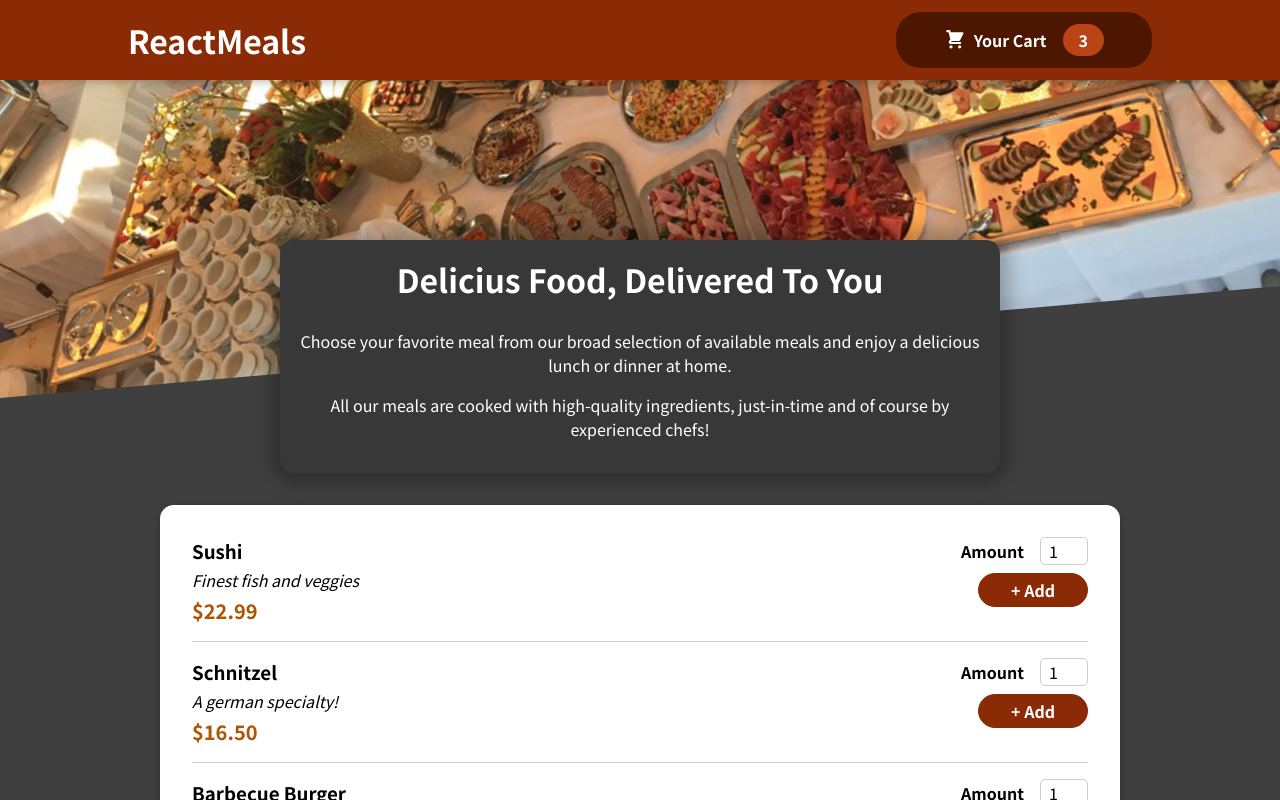
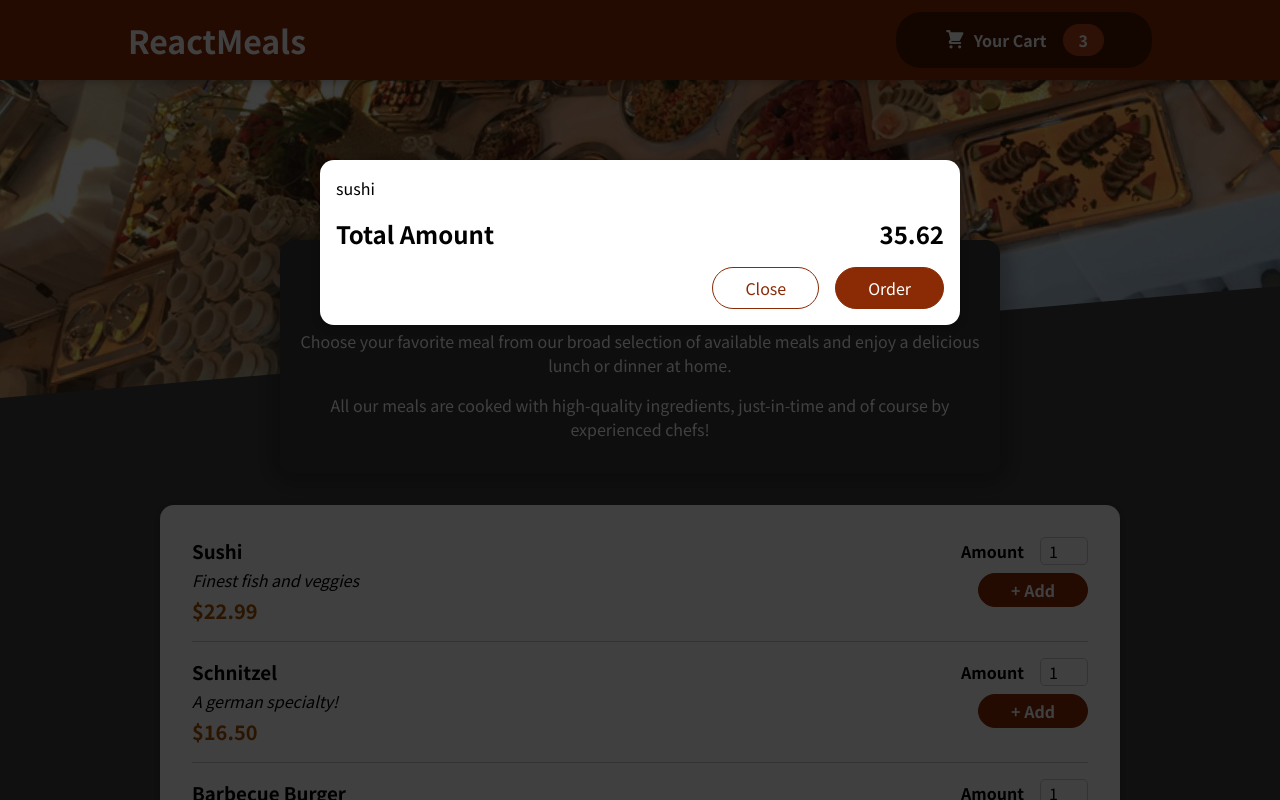
Before and after one commit to Alev-Narcin/food-order-app, a React (Create React App) app: page / in a window 1280 px wide. Shown: the top 800 px of the page. Built offline with nearby package versions, Linux system fonts and the light colour scheme.

Commit message:
Adding a Modal via a React Portal

```diff
--- a/public/index.html
+++ b/public/index.html
@@ -1,20 +1,20 @@
 <!DOCTYPE html>
 <html lang="en">
 <head>
-    <meta charset="utf-8" />
-    <link rel="icon" href="%PUBLIC_URL%/favicon.ico" />
-    <meta name="viewport" content="width=device-width, initial-scale=1" />
-    <meta name="theme-color" content="#000000" />
+  <meta charset="utf-8"/>
+  <link href="%PUBLIC_URL%/favicon.ico" rel="icon"/>
+  <meta content="width=device-width, initial-scale=1" name="viewport"/>
+  <meta content="#000000" name="theme-color"/>
   <meta
+          content="Web site created using create-react-app"
           name="description"
-      content="Web site created using create-react-app"
   />
-    <link rel="apple-touch-icon" href="%PUBLIC_URL%/logo192.png" />
+  <link href="%PUBLIC_URL%/logo192.png" rel="apple-touch-icon"/>
   <!--
     manifest.json provides metadata used when your web app is installed on a
     user's mobile device or desktop. See https://developers.google.com/web/fundamentals/web-app-manifest/
   -->
-    <link rel="manifest" href="%PUBLIC_URL%/manifest.json" />
+  <link href="%PUBLIC_URL%/manifest.json" rel="manifest"/>
   <!--
     Notice the use of %PUBLIC_URL% in the tags above.
     It will be replaced with the URL of the `public` folder during the build.
@@ -28,6 +28,7 @@
 </head>
 <body>
 <noscript>You need to enable JavaScript to run this app.</noscript>
+<div id="overlays"></div>
 <div id="root"></div>
 <!--
   This HTML file is a template.
--- a/src/App.js
+++ b/src/App.js
@@ -1,10 +1,12 @@
 import Header from "./components/Layout/Header";
 import {Fragment} from "react";
 import Meals from "./components/Meals/Meals";
+import Cart from "./components/Cart/Cart";
 
 function App() {
     return (
         <Fragment>
+            <Cart/>
             <Header/>
             <main>
                 <Meals/>
--- a/src/components/Cart/Cart.js
+++ b/src/components/Cart/Cart.js
@@ -1,4 +1,5 @@
 import classes from './Cart.module.css';
+import Modal from "../UI/Modal";
 
 const Cart = (props) => {
     const cartItems =
@@ -8,7 +9,7 @@
         </ul>;
 
     return (
-        <div>
+        <Modal>
             {cartItems}
             <div className={classes.total}>
                 <span>Total Amount</span>
@@ -18,7 +19,7 @@
                 <button className={classes['button--alt']}>Close</button>
                 <button className={classes.button}>Order</button>
             </div>
-        </div>
+        </Modal>
     );
 }
 
--- /dev/null
+++ b/src/components/UI/Modal.js
@@ -0,0 +1,26 @@
+import classes from './Modal.module.css';
+import {Fragment} from "react";
+import ReactDOM from "react-dom";
+
+const Backdrop = (props) => {
+    return <div className={classes.backdrop}/>
+};
+
+const ModalOverlay = (props) => {
+    return <div className={classes.modal}>
+        <div className={classes.content}>{props.children}</div>
+    </div>
+};
+
+const Modal = (props) => {
+    const portalElement = document.getElementById('overlays');
+
+    return (
+        <Fragment>
+            {ReactDOM.createPortal(<Backdrop/>, portalElement)}
+            {ReactDOM.createPortal(<ModalOverlay>{props.children}</ModalOverlay>, portalElement)}
+        </Fragment>
+    );
+};
+
+export default Modal;
--- /dev/null
+++ b/src/components/UI/Modal.module.css
@@ -0,0 +1,40 @@
+.backdrop {
+    position: fixed;
+    top: 0;
+    left: 0;
+    width: 100%;
+    height: 100vh;
+    z-index: 20;
+    background-color: rgba(0, 0, 0, 0.75);
+}
+
+.modal {
+    position: fixed;
+    top: 20vh;
+    left: 5%;
+    width: 90%;
+    background-color: white;
+    padding: 1rem;
+    border-radius: 14px;
+    box-shadow: 0 2px 8px rgba(0, 0, 0, 0.25);
+    z-index: 30;
+    animation: slide-down 300ms ease-out forwards;
+}
+
+@media (min-width: 768px) {
+    .modal {
+        width: 40rem;
+        left: calc(50% - 20rem);
+    }
+}
+
+@keyframes slide-down {
+    from {
+        opacity: 0;
+        transform: translateY(-3rem);
+    }
+    to {
+        opacity: 1;
+        transform: translateY(0);
+    }
+}
```
Lines whose indentation alone changed are shown as unchanged.
